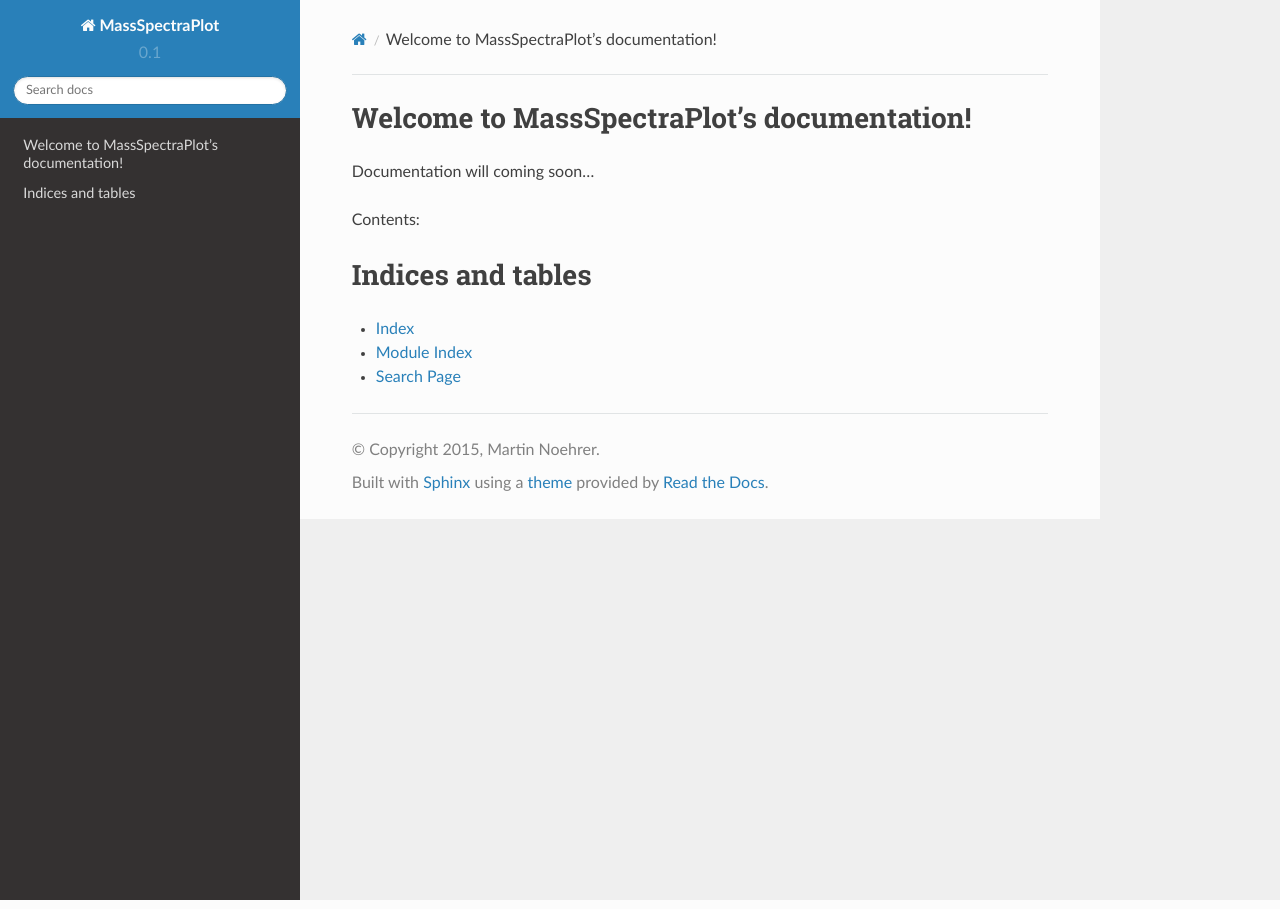
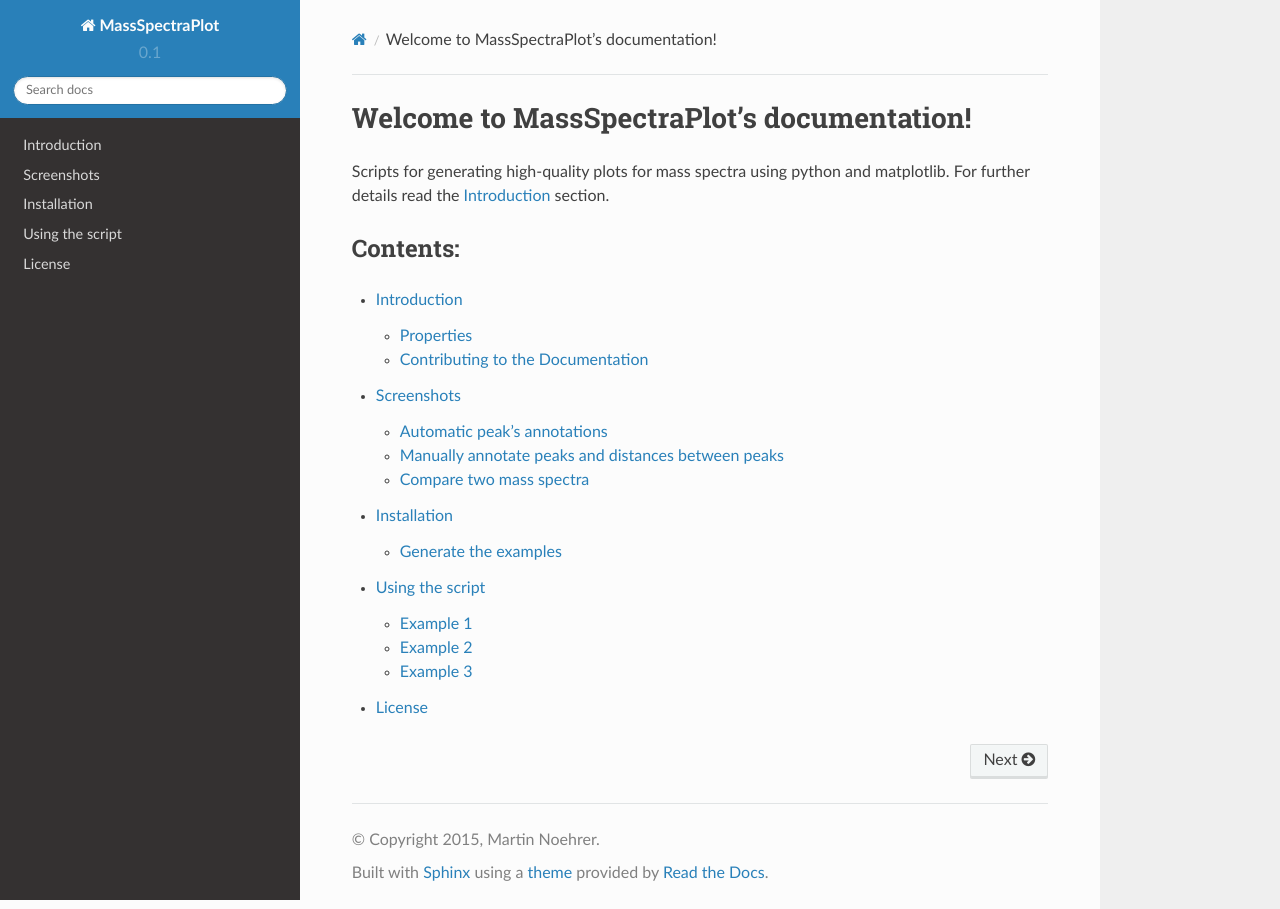
Before and after one commit to matrixx567/MassSpectraPlot, a Sphinx documentation site: the page built from docs/source/index.rst, in a window 1280 px wide. Built offline with Sphinx 7.4.7 and the Read the Docs theme 2.0.0, drawn with Linux system fonts in a browser that asks for light colours.

Commit message:
add documentation

```diff
--- /dev/null
+++ b/docs/source/content/examples.rst
@@ -0,0 +1,21 @@
+Using the script
+========================================================================================================================
+
+
+Example 1
+------------------------------------------------------------------------------------------------------------------------
+
+The input data for the spectra can be exported from Bruker Daltonics DataAnalysis
+File -> Export -> Mass Spectrum -> Save as simple x-y ASCII File (\*.xy)
+
+tbd.
+
+
+Example 2
+------------------------------------------------------------------------------------------------------------------------
+
+tbd.
+
+
+Example 3
+------------------------------------------------------------------------------------------------------------------------
--- /dev/null
+++ b/docs/source/content/installation.rst
@@ -0,0 +1,25 @@
+Installation
+===================================================================================
+
+The MassSpectraPlot scripts need a Latex compiler for generating the plots. The scripts are tested
+on Windows using the Miktex package. But it should also work on any other system.
+
+
+The script is programmed using Python 2.7 with the additional installed packages:
+   - numpy
+   - pandas
+   - matplotlib
+
+For the documentation following packages are used:
+   - sphinx
+   - sphinxcontrib-napoleon
+   - sphinx-rtd-theme
+
+
+A ``requirements.txt`` for virtualenv is also available in the repository.
+
+
+Generate the examples
+--------------------------------------------------------------------------------
+
+The examples can be generated by executing the ``MassSpectraPlot.py`` script.
--- /dev/null
+++ b/docs/source/content/introduction.rst
@@ -0,0 +1,39 @@
+.. _Introduction:
+
+Introduction
+========================================================================================================================
+
+Script for generating high-quality plots for mass spectra using python and matplotlib.
+
+The package generates pdf or any other image format, which is provides by matplotlib. The scripts can be used for
+scientific publications with Latex support.
+
+
+.. image:: ../_static/images/ex1.png
+    :align: center
+    :width: 70%
+
+
+The package provides three different ways to plot and annotate a mass spectrum. Some examples can be found in the :ref:`Screenshots` section.
+
+
+Properties
+---------------------------------------------
+* All dimensions are defined in millimeter.
+* Import raw files from Bruker
+* automatic annotate a list of peaks from a text file.
+* manually annotate peaks
+* manually annotate distances between peaks
+
+
+
+
+Contributing to the Documentation
+------------------------------------------------------------------------------------------------------------------------
+
+If you want to contribute to this documentation,head over to the `GitHub repo`_.
+This guide has been created with `Sphinx`_.
+
+
+.. _GitHub repo: https://github.com/matrixx567/MassSpectraPlot
+.. _Sphinx: http://sphinx-doc.org/
--- /dev/null
+++ b/docs/source/content/screenshots.rst
@@ -0,0 +1,26 @@
+.. _Screenshots:
+
+Screenshots
+===========
+
+
+
+Automatic peak's annotations
+-----------------------------------------------------------------------------
+
+.. image:: ../_static/images/ex1.png
+    :alt: Example 1
+
+
+Manually annotate peaks and distances between peaks
+-----------------------------------------------------------------------------
+
+.. image:: ../_static/images/ex2.png
+    :alt: Example 2
+
+
+Compare two mass spectra
+-----------------------------------------------------------------------------
+
+.. image:: ../_static/images/ex3.png
+    :alt: Example 3
--- a/docs/source/index.rst
+++ b/docs/source/index.rst
@@ -4,22 +4,21 @@
    contain the root `toctree` directive.
 
 Welcome to MassSpectraPlot's documentation!
-===========================================
+========================================================================================================================
 
-Documentation will coming soon...
+Scripts for generating high-quality plots for mass spectra using python and matplotlib. For further details read
+the :ref:`Introduction` section.
 
 
 
 Contents:
+------------------------------------------------------------------------------------------------------------------------
 
 .. toctree::
    :maxdepth: 2
 
-
-
-Indices and tables
-==================
-
-* :ref:`genindex`
-* :ref:`modindex`
-* :ref:`search`
+   content/introduction
+   content/screenshots
+   content/installation
+   content/examples
+   content/license
```
Also changed, not shown: README.rst (+3 -7 lines), docs/source/content/license.rst (added, +24 -0 lines), docs/source/_static/images/ex1.png (added), docs/source/_static/images/ex2.png (added), docs/source/_static/images/ex3.png (added).
